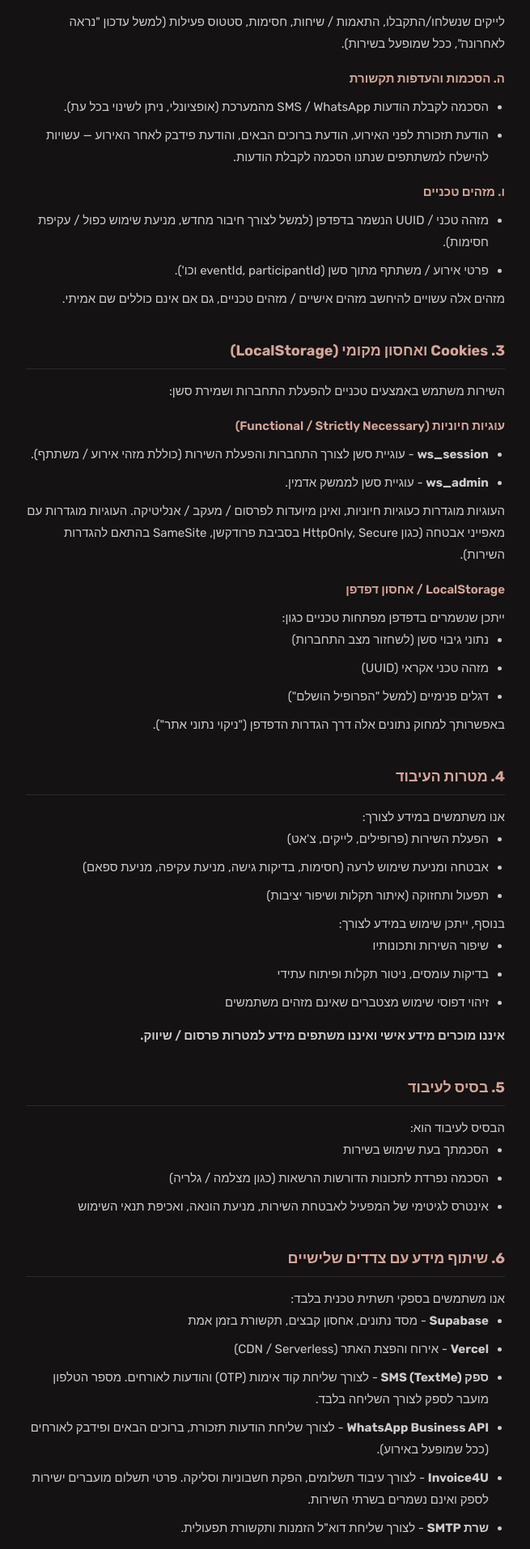
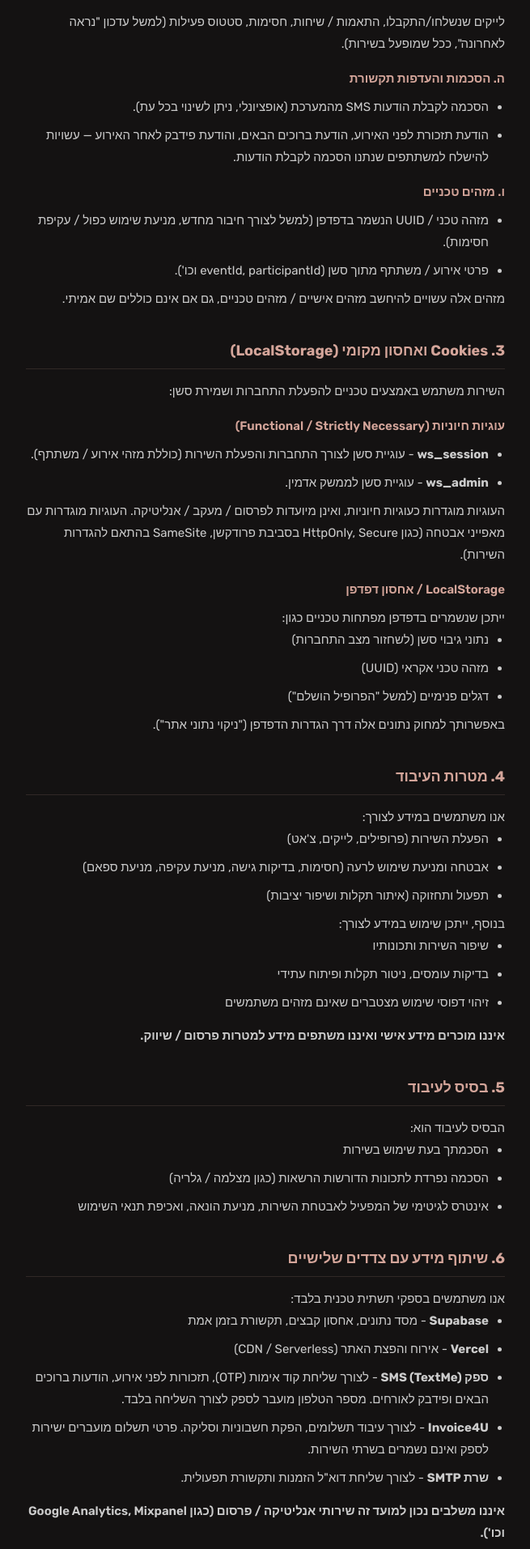
Before and after one commit to tnaydnov/eventa, a Next.js app: page /privacy in a window 1280 px wide. Shown: the part 1007-2920 px from the top of the page at 81% size, without its empty margins (312-967 px from the left). Built offline with nearby package versions, Linux system fonts and the light colour scheme; no server answers.

Commit message:
fix(privacy): remove WhatsApp reference, all messaging is SMS-only

```diff
--- a/src/app/privacy/PrivacyContent.tsx
+++ b/src/app/privacy/PrivacyContent.tsx
@@ -55,7 +55,7 @@
 
         <LegalSubheading>ה. הסכמות והעדפות תקשורת</LegalSubheading>
         <LegalList>
-          <li>הסכמה לקבלת הודעות SMS / WhatsApp מהמערכת (אופציונלי, ניתן לשינוי בכל עת).</li>
+          <li>הסכמה לקבלת הודעות SMS מהמערכת (אופציונלי, ניתן לשינוי בכל עת).</li>
           <li>הודעת תזכורת לפני האירוע, הודעת ברוכים הבאים, והודעת פידבק לאחר האירוע — עשויות להישלח למשתתפים שנתנו הסכמה לקבלת הודעות.</li>
         </LegalList>
 
@@ -126,8 +126,7 @@
         <LegalList>
           <li><strong>Supabase</strong> - מסד נתונים, אחסון קבצים, תקשורת בזמן אמת</li>
           <li><strong>Vercel</strong> - אירוח והפצת האתר (CDN / Serverless)</li>
-          <li><strong>ספק SMS (TextMe)</strong> - לצורך שליחת קוד אימות (OTP) והודעות לאורחים. מספר הטלפון מועבר לספק לצורך השליחה בלבד.</li>
-          <li><strong>WhatsApp Business API</strong> - לצורך שליחת הודעות תזכורת, ברוכים הבאים ופידבק לאורחים (ככל שמופעל באירוע).</li>
+          <li><strong>ספק SMS (TextMe)</strong> - לצורך שליחת קוד אימות (OTP), תזכורות לפני אירוע, הודעות ברוכים הבאים ופידבק לאורחים. מספר הטלפון מועבר לספק לצורך השליחה בלבד.</li>
           <li><strong>Invoice4U</strong> - לצורך עיבוד תשלומים, הפקת חשבוניות וסליקה. פרטי תשלום מועברים ישירות לספק ואינם נשמרים בשרתי השירות.</li>
           <li><strong>שרת SMTP</strong> - לצורך שליחת דוא&quot;ל הזמנות ותקשורת תפעולית.</li>
         </LegalList>
```
